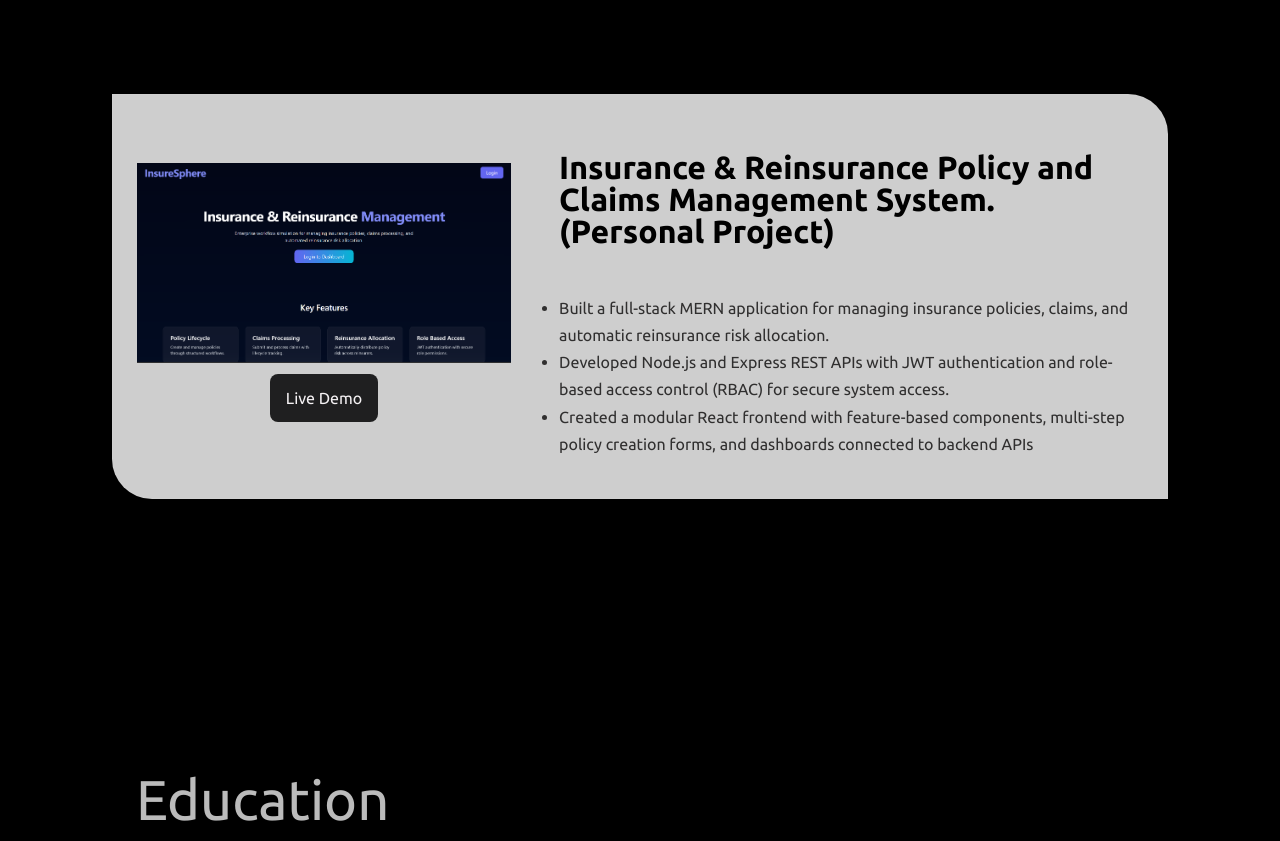
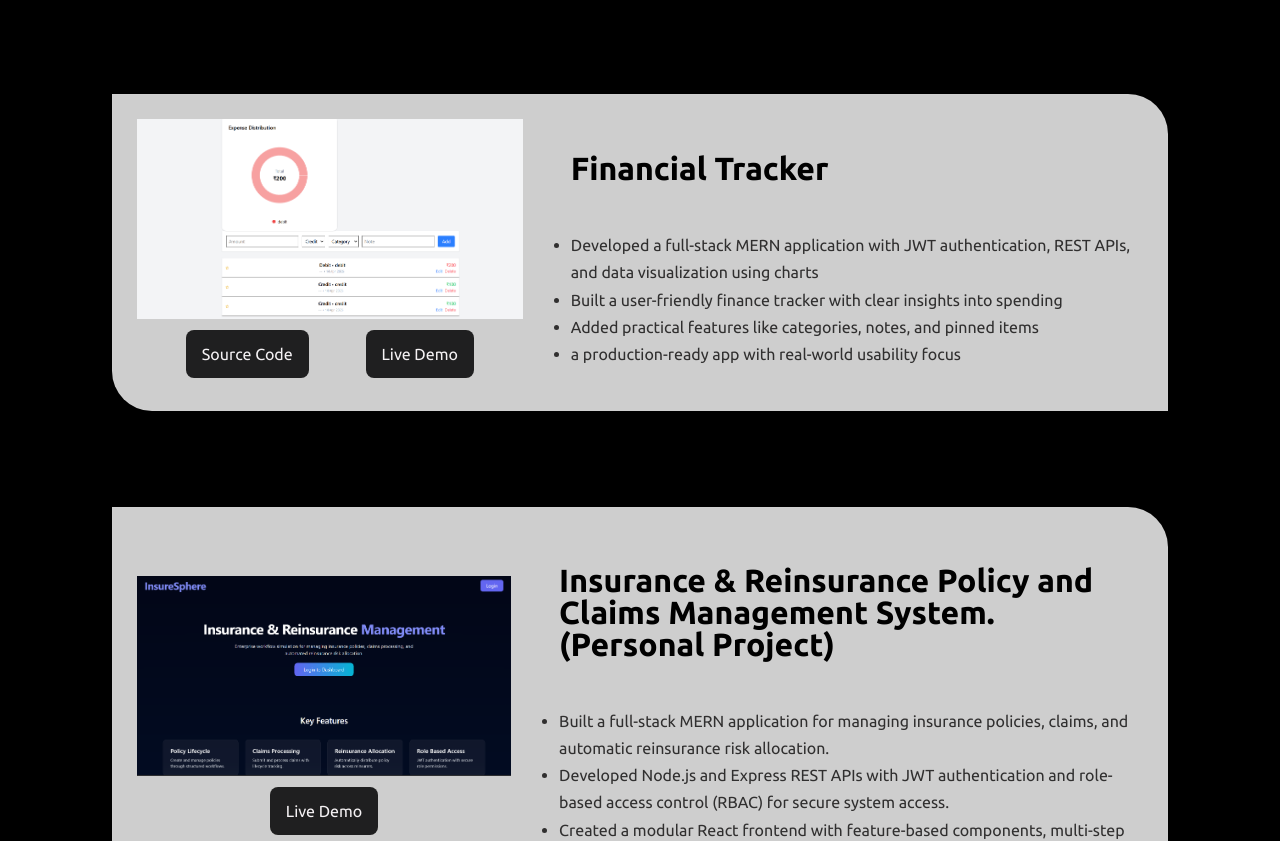
Before and after one commit to oplopr01/portfolio-React, a React (Create React App) app: page / in a window 1280 px wide. Shown: the part 5716-6557 px from the top of the page. Built offline with nearby package versions, Linux system fonts and the light colour scheme.

Commit message:
added finance tracker proj details

```diff
--- a/src/Portfolio.js
+++ b/src/Portfolio.js
@@ -81,6 +81,22 @@ collaboration skills typically expected at a higher responsibility level `],
 			image: require("./images/mern project.png"),
 			direction: 'right',
 			footerLink: [
+			],
+		},
+		{
+			title: ' Financial Tracker',
+			subtitle:[ `Developed a full-stack MERN application with JWT authentication, REST APIs, and data visualization using charts`,`Built a user-friendly finance tracker with clear insights into spending`, `Added practical features like categories, notes, and pinned items`, `a production-ready app with real-world usability focus`],
+			image: require("./images/finance tracker.png"),
+			direction: 'right',
+			footerLink: [
+				{
+					name: 'Source Code',
+					url: 'https://github.com/oplopr01/finance-tracker',
+				},
+				{
+					name: 'Live Demo',
+					url: 'https://project-jmxgc.vercel.app/',
+				},
 			],
 		},
 		{
```
Also changed, not shown: src/images/finance tracker.png (added), 1 other file (tests, documents, lock files or other folders).
